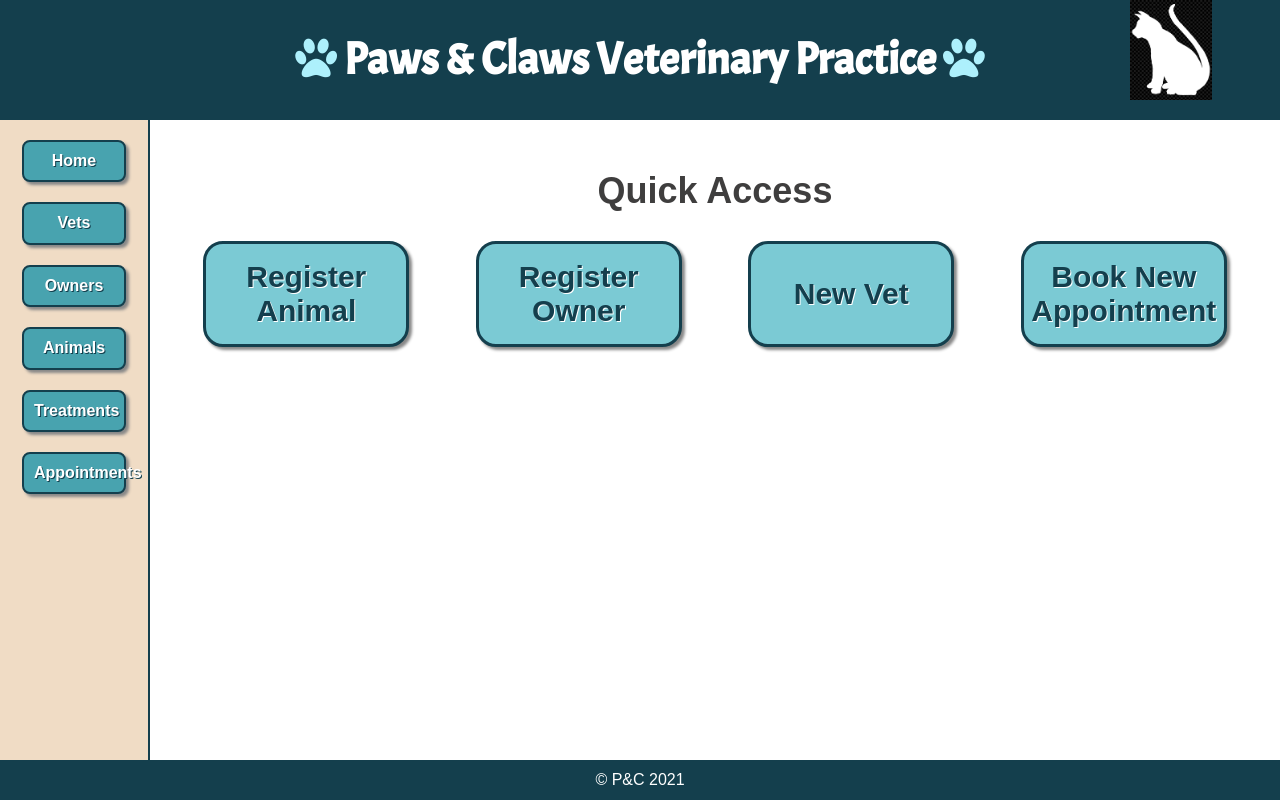
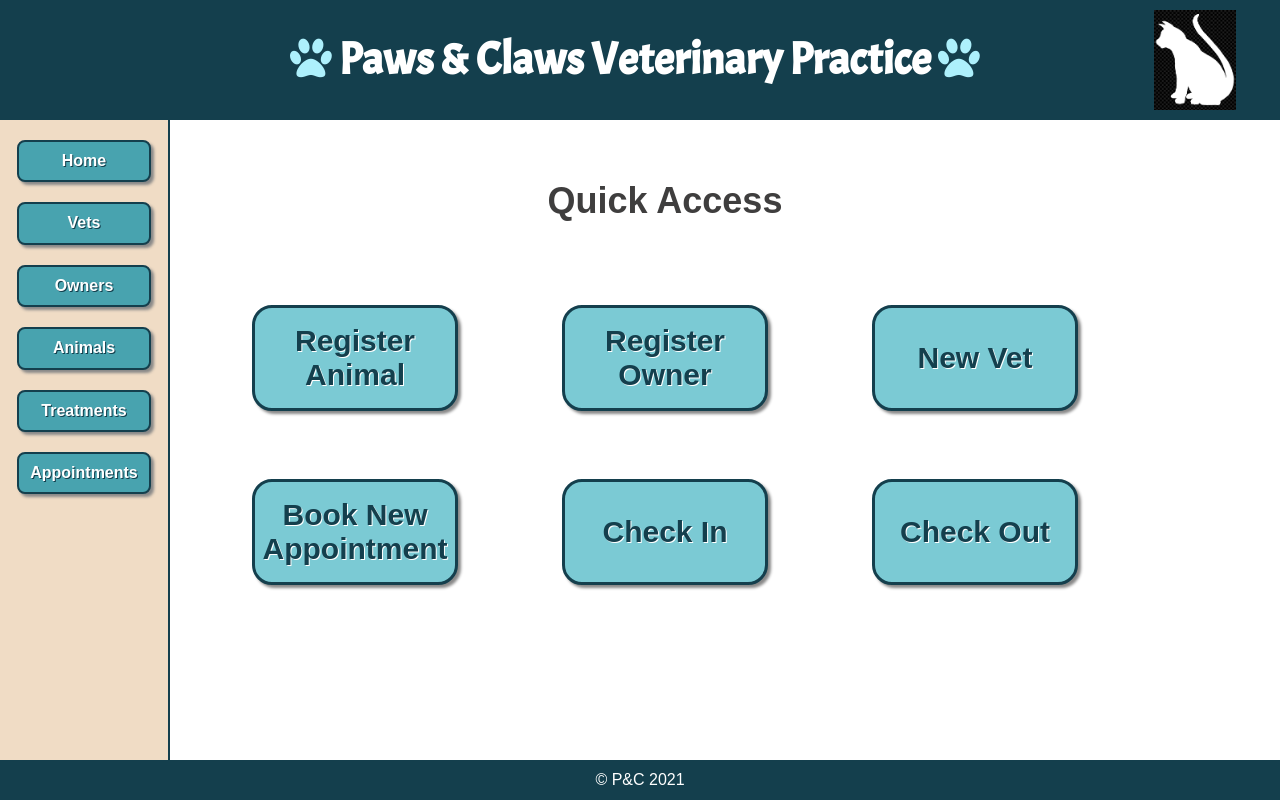
Before and after one commit to Kirsten4/vet_management_app, a Flask app: page / in a window 1280 px wide. Run offline with Flask 2, Linux system fonts and the light colour scheme.

Commit message:
home css

```diff
--- a/static/style.css
+++ b/static/style.css
@@ -8,8 +8,6 @@ body{
 
 #header-1 {
     grid-area: header-1;
-    /* background-color: #4D2C3D; */
-    background-color: rgb(20, 63, 77);
     color: white;
     display: flex;
     align-items: center;
@@ -20,12 +18,11 @@ body{
     margin: 0px;
     font-family: 'Acme', sans-serif;
     font-size: 45px;
+    min-width: 700px;
 }
 
 #footer-1 {
     grid-area: footer-1;
-    /* background-color: #4D2C3D; */
-    background-color: rgb(20, 63, 77);
     color: white;
     display: flex;
     align-items: center;
@@ -43,13 +40,15 @@ body{
 
 #content-1 {
     grid-area: content-1;
-    padding: 20px;
+    padding: 30px;
     background-color: white;
+    padding-right: 150px;
 }
 
 #logo-1 {
     grid-area: logo-1;
-    background-color: rgb(20, 63, 77);
+    align-self: center;
+    justify-self: center;
 }
 
 #grid {
@@ -58,7 +57,7 @@ body{
     '. header-1 logo-1'
     'nav-bar content-1 content-1'
     'footer-1 footer-1 footer-1';
-    grid-template-columns: 150px 7fr 150px;
+    grid-template-columns: 170px 7fr 170px;
     grid-template-rows: 1.5fr 8fr 0.5fr;
 }
 
@@ -68,14 +67,17 @@ a:-webkit-any-link {
     text-decoration: none;
 }
 
+button {
+    cursor: pointer;
+}
+
 .nav-button {
     margin-top: 20px;
     background-color: #48a3af;
-    color:rgb(20, 63, 77);
     padding: 10px;
     border-radius: 8px;
     border: rgb(20, 63, 77) solid 2px;
-    width: 80px;
+    width: 110px;
     font-weight: bolder;
     text-align: center;
     box-shadow: 3px 3px 3px #888888 ;
@@ -85,8 +87,10 @@ a:-webkit-any-link {
     background-color: #155765;
     padding: 10px;
     border-radius: 8px;
+    border: black solid 2px;
+    box-shadow: 3px 3px 3px #888888 ;
 }
-
+/* ### */
 .submit-form {
     margin-bottom: 30px;
 }
@@ -100,13 +104,15 @@ img {
     max-height: 100px;
 }
 
-.home-container {
+#home-container {
     display: flex;
     flex-flow: row wrap;
     justify-content: space-around;
+    align-content: space-around;
+    height: 60%;
+}
 
-}
-.home-container div {
+#home-container div {
     display: flex;
     background-color: #7bcad4;
     border: rgb(20, 63, 77) solid 3px;
@@ -118,17 +124,20 @@ img {
     text-align: center;
     font-size: 30px;
     box-shadow: 3px 3px 3px #888888 ;
+    margin: 20px;
 }
 
-.home-container div a {
+#home-container div a {
     color: rgb(20, 63, 77);
     font-weight: 900;
     text-shadow: white 1px 1px;
+
 }
 
 h2 {
     text-align: center;
     font-size: 36px;
+    margin-bottom: 50px;
 }
 
 .nav-button a {
--- a/templates/index.html
+++ b/templates/index.html
@@ -3,7 +3,7 @@
 {% block content %}
 <h2>Quick Access</h2>
 
-<section class="home-container">
+<section id="home-container">
 <div>
     <a href="/animals/new">Register Animal</a>
 </div>
@@ -16,10 +16,12 @@
 <div>
     <a href="/appointments/new">Book New Appointment</a>
 </div>
-
-</section>
-
-<section>
+<div>
+    <a href="/appointments">Check In</a>
+</div>
+<div>
+    <a href="/appointments">Check Out</a>
+</div>
 
 </section>
 
```
